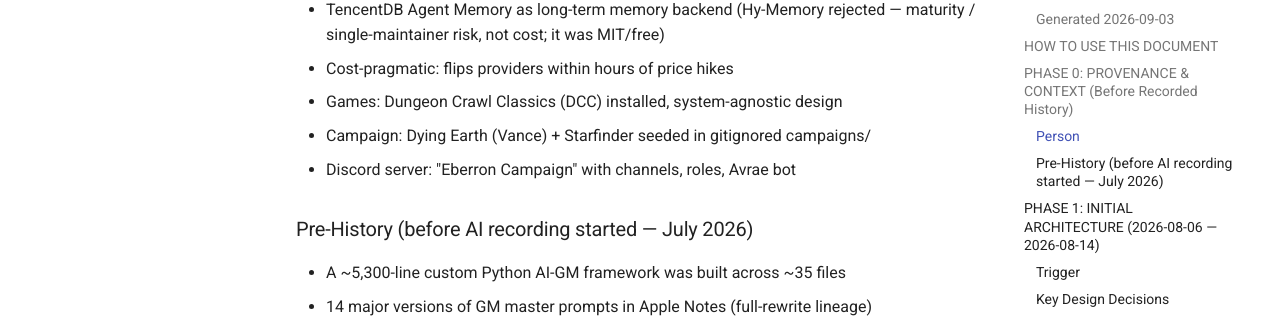
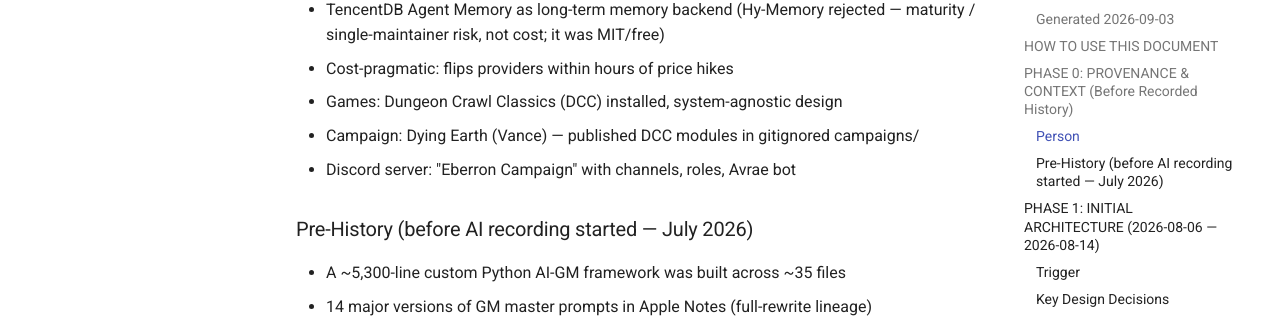
Before and after one commit to luckrucksack/ttrpg-gm, an MkDocs documentation site: the page built from docs/ai-dm-complete-history-2026-09-03.md, in a window 1280 px wide and 900 px high, scrolled down 805 px. Shown: the part 134-452 px from the top of the window. Built offline with MkDocs 1.6.1 and Material for MkDocs 9.7.7, drawn with Linux system fonts in a browser that asks for light colours; comment, search, counter and statistics services are not loaded.

Commit message:
docs: correct claims against live state; purge demo/invented content references
- STATUS.md: re-verified ledger (Foundry 14.365 live, bridge 33 tools), record the
  config env-ref fix, flag key-label ambiguity, note zero modules installed
- architecture 2026-08-27: drop the retired demo-adventure reference
- complete-history: campaign line no longer claims a Starfinder seed

Invented/sample campaign content (5 sample files, 3 demo scenarios, 19 character
and party JSONs, bootstrapped empty campaign dirs) deleted from campaigns/ — the
architecture's published-content-only rule; campaigns/ now holds licensed DCC
material only.

```diff
--- a/docs/ai-dm-complete-history-2026-09-03.md
+++ b/docs/ai-dm-complete-history-2026-09-03.md
@@ -21,7 +21,7 @@ This is a complete chronological record of the AI-DM (AI Game Master) project
 - TencentDB Agent Memory as long-term memory backend (Hy-Memory rejected — maturity / single-maintainer risk, not cost; it was MIT/free)
 - Cost-pragmatic: flips providers within hours of price hikes
 - Games: Dungeon Crawl Classics (DCC) installed, system-agnostic design
-- Campaign: Dying Earth (Vance) + Starfinder seeded in gitignored campaigns/
+- Campaign: Dying Earth (Vance) — published DCC modules in gitignored campaigns/
 - Discord server: "Eberron Campaign" with channels, roles, Avrae bot
 
 ### Pre-History (before AI recording started — July 2026)
```
Also changed, not shown: STATUS.md (+8 -5 lines), docs/ttrpg-gm-architecture-2026-08-27.md (+0 -2 lines).
